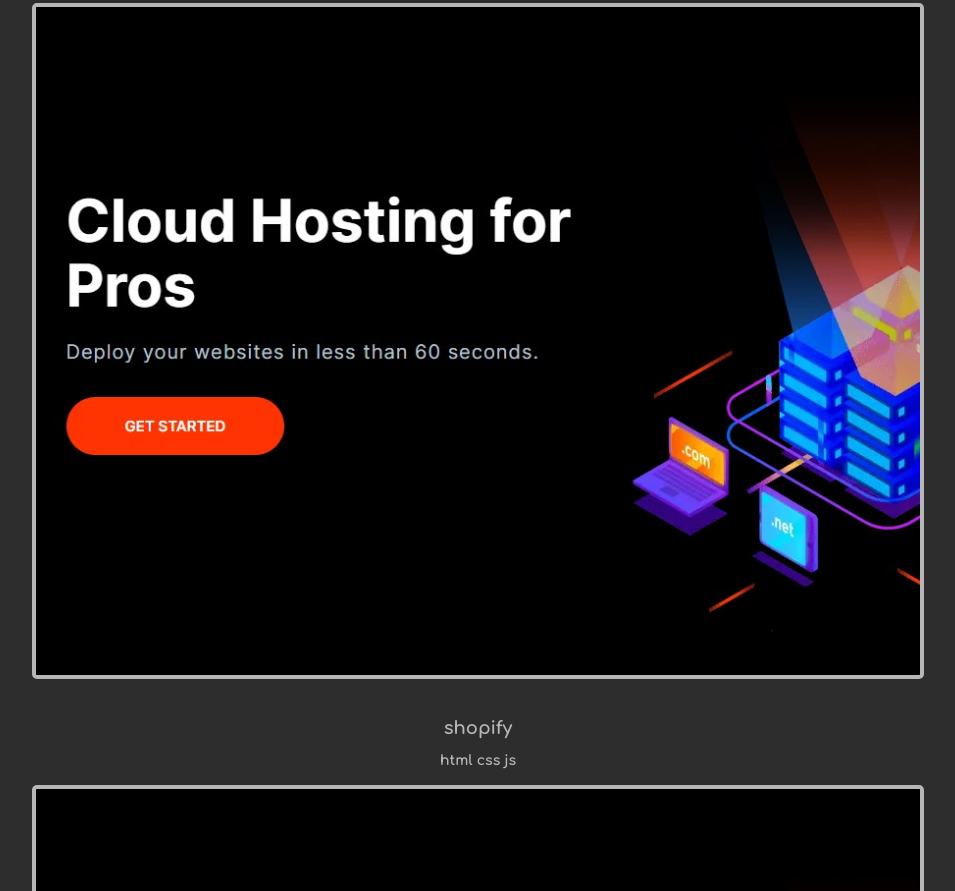
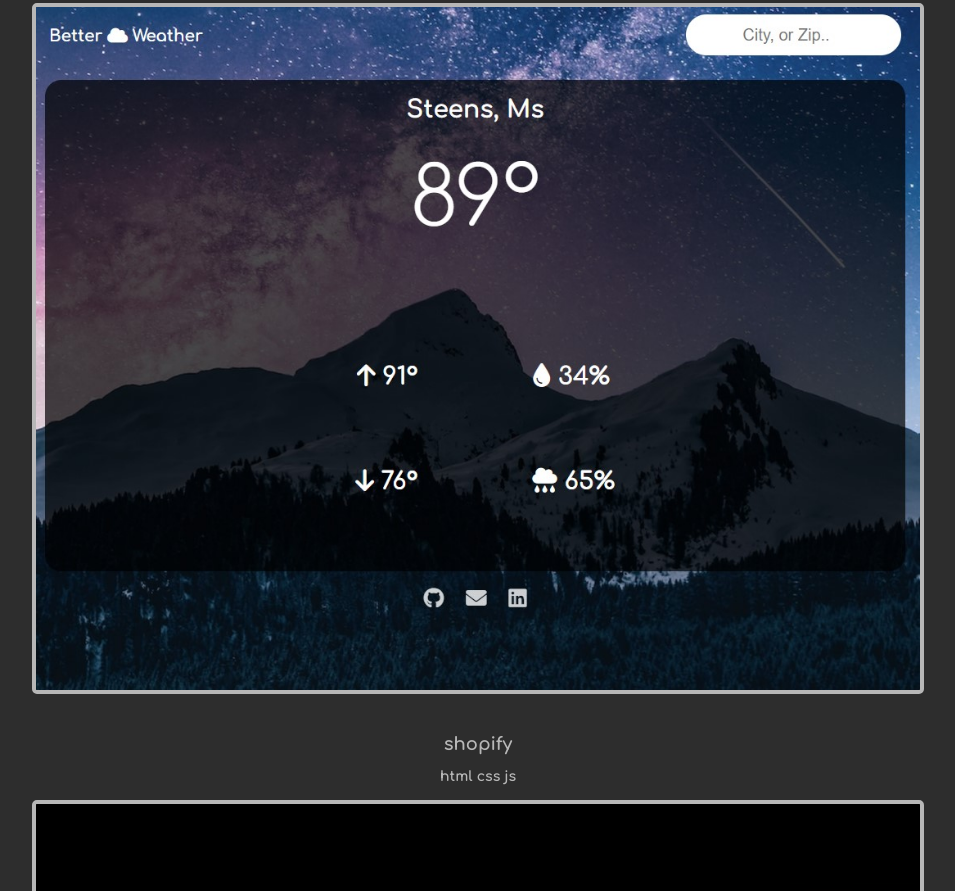
Before and after one commit to Jsburns05/WebDev.Portfolio, a website built with Parcel: page index.html in a window 1280 px wide. Shown: the part 1342-2233 px from the top of the page, without its empty margins (162-1117 px from the left). Built offline with nearby package versions, Linux system fonts and the light colour scheme.

Commit message:
link work

```diff
--- a/index.html
+++ b/index.html
@@ -58,8 +58,8 @@
                 <h2 class="projects-title">weather app</h2>
                 <h3 class="projects-title">html css js</h3>
             </div>
-            <a href="https://burnsify.netlify.app/" target="blank" class="project-link">
-                <img src="/imgs/moshify.img.jpg" alt="" class="project-img">
+            <a href="https://bttrwthr.netlify.app/" target="blank" class="project-link">
+                <img src="/imgs/weather.app.jpg" alt="" class="project-img">
             </a>
             <div class="projects-title-container">
                 <h2 class="projects-title">shopify</h2>
```
Also changed, not shown: imgs/weather.app.jpg (added).
